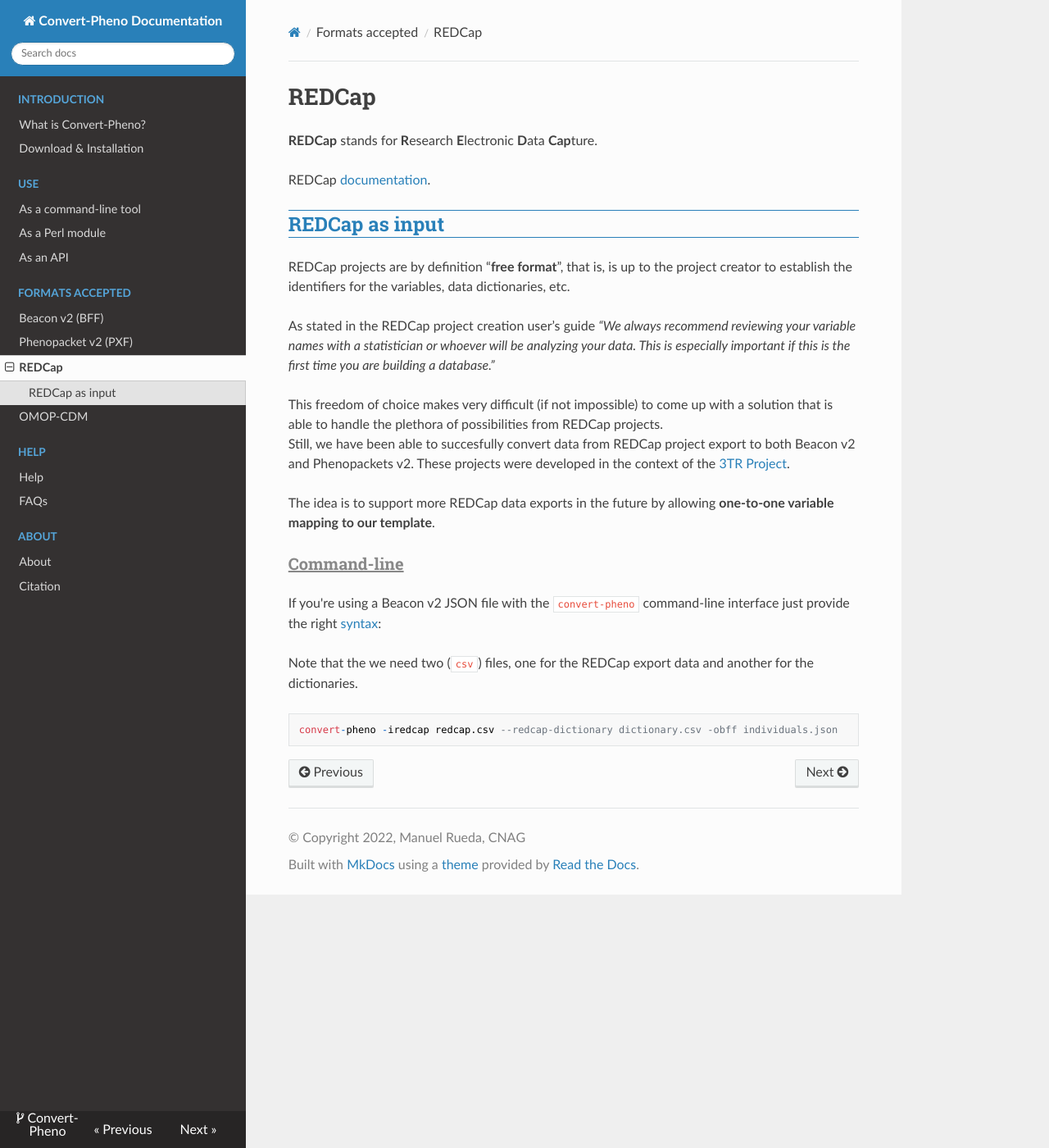
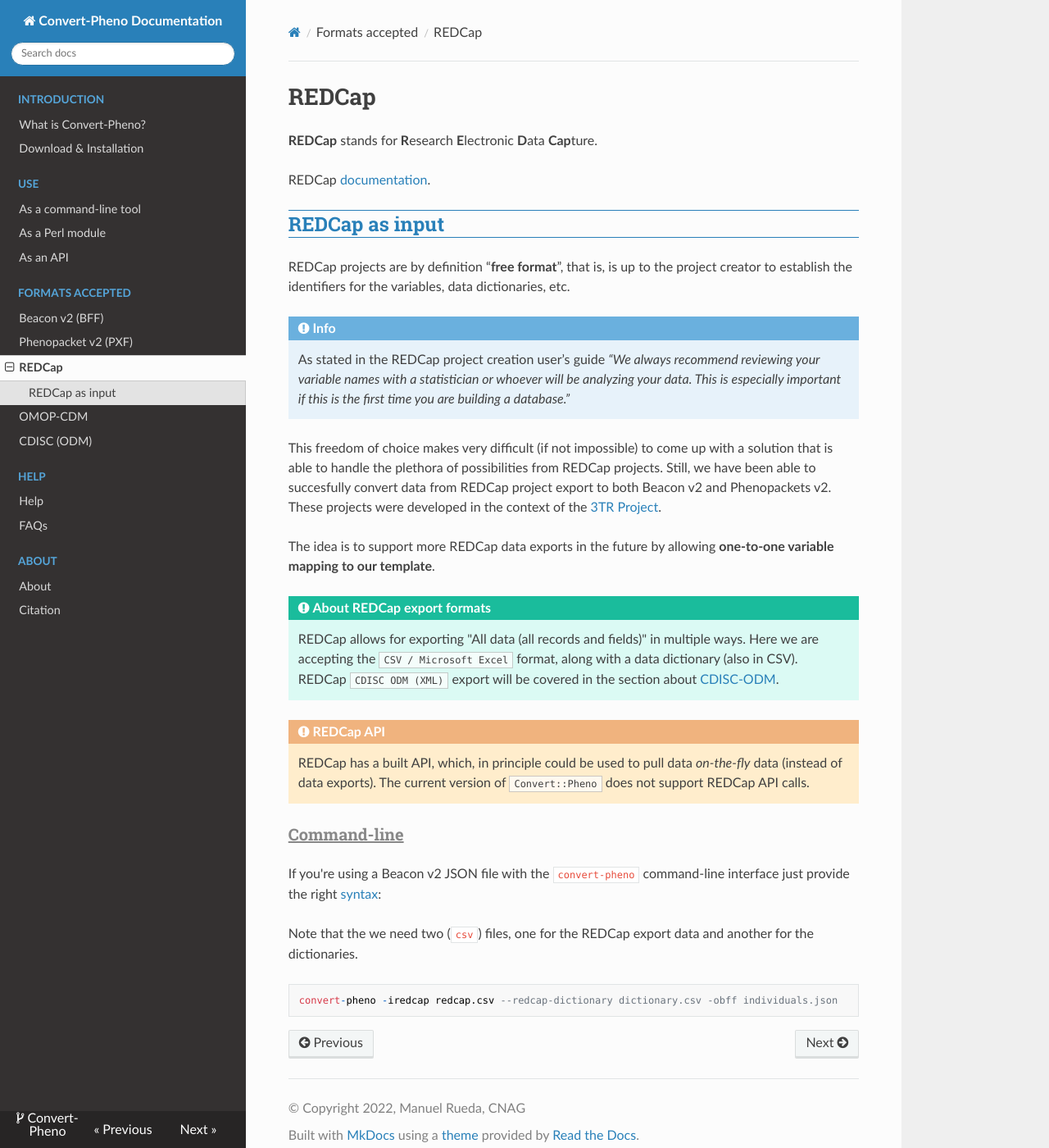
Before and after one commit to CNAG-Biomedical-Informatics/convert-pheno, an MkDocs documentation site: the page built from docs/redcap.md, in a window 1280 px wide and 1400 px high. Shown: the whole window at 82% size. Built offline with MkDocs 1.6.1, drawn with Linux system fonts in a browser that asks for light colours; nearby versions of some CDN libraries.

Commit message:
Source commit

```diff
--- a/docs/redcap.md
+++ b/docs/redcap.md
@@ -8,12 +8,20 @@ REDCap [documentation](https://www.project-redcap.org).
 
 REDCap projects are by definition “**free format**”, that is, is up to the project creator to establish the identifiers for the variables, data dictionaries, etc.
 
-As stated in the REDCap project creation user’s guide _“We always recommend reviewing your variable names with a statistician or whoever will be analyzing your data. This is especially important if this is the first time you are building a database.”_
+!!! Info
+    As stated in the REDCap project creation user’s guide _“We always recommend reviewing your variable names with a statistician or whoever will be analyzing your data. This is especially important if this is the first time you are building a database.”_
 
-This freedom of choice makes very difficult (if not impossible) to come up with a solution that is able to handle the plethora of possibilities from REDCap projects.
-Still, we have been able to succesfully convert data from REDCap project export to both Beacon v2 and Phenopackets v2. These projects were developed in the context of the [3TR Project](https://3tr-imi.eu).
+This freedom of choice makes very difficult (if not impossible) to come up with a solution that is able to handle the plethora of possibilities from REDCap projects.  Still, we have been able to succesfully convert data from REDCap project export to both Beacon v2 and Phenopackets v2. These projects were developed in the context of the [3TR Project](https://3tr-imi.eu).
 
 The idea is to support more REDCap data exports in the future by allowing **one-to-one variable mapping to our template**.
+
+!!! Important "About REDCap export formats"
+    REDCap allows for exporting "All data (all records and fields)" in multiple ways. Here we are accepting the `CSV / Microsoft Excel` format, along with a data dictionary (also in CSV).
+    REDCap `CDISC ODM (XML)` export will be covered in the section about [CDISC-ODM](cdisc.md).
+
+!!! Warning "REDCap API"
+    REDCap has a built API, which, in principle could be used to pull data _on-the-fly_ data (instead of data exports).
+    The current version of `Convert::Pheno` does not support REDCap API calls.
 
 ### Command-line
 
--- a/mkdocs.yml
+++ b/mkdocs.yml
@@ -23,6 +23,7 @@ nav:
       - Phenopacket v2 (PXF): pxf.md
       - REDCap: redcap.md
       - OMOP-CDM: omop-cdm.md
+      - CDISC (ODM): cdisc.md
   - Help:
       - Help: http://github.com/mrueda/Convert-Pheno
       - FAQs: faq.md
```
Also changed, not shown: README.md (+4 -4 lines), docs/cdisc.md (added, +10 -0 lines), docs/download-and-installation.md (+3 -3 lines), docs/use-as-an-api.md (+6 -1 lines), docs/what-is-convert-pheno.md (+2 -5 lines), 1 other file.
